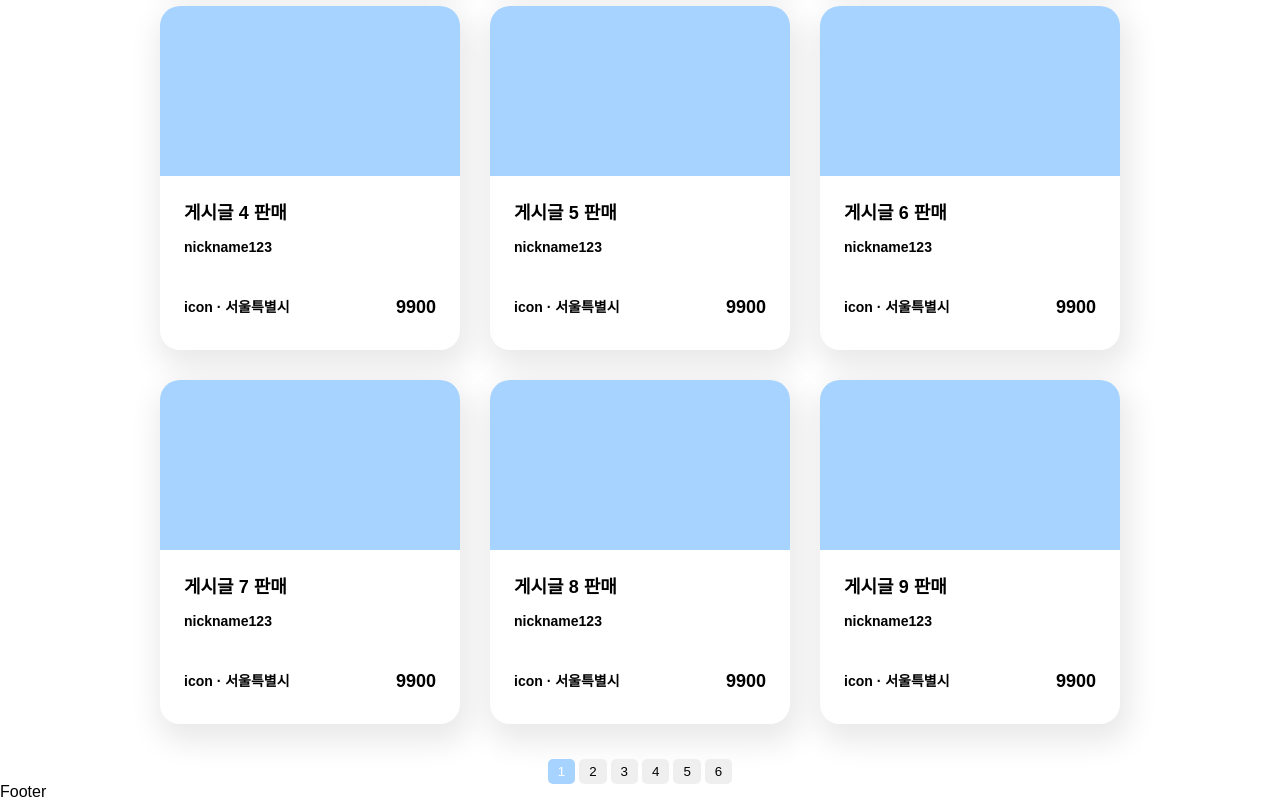
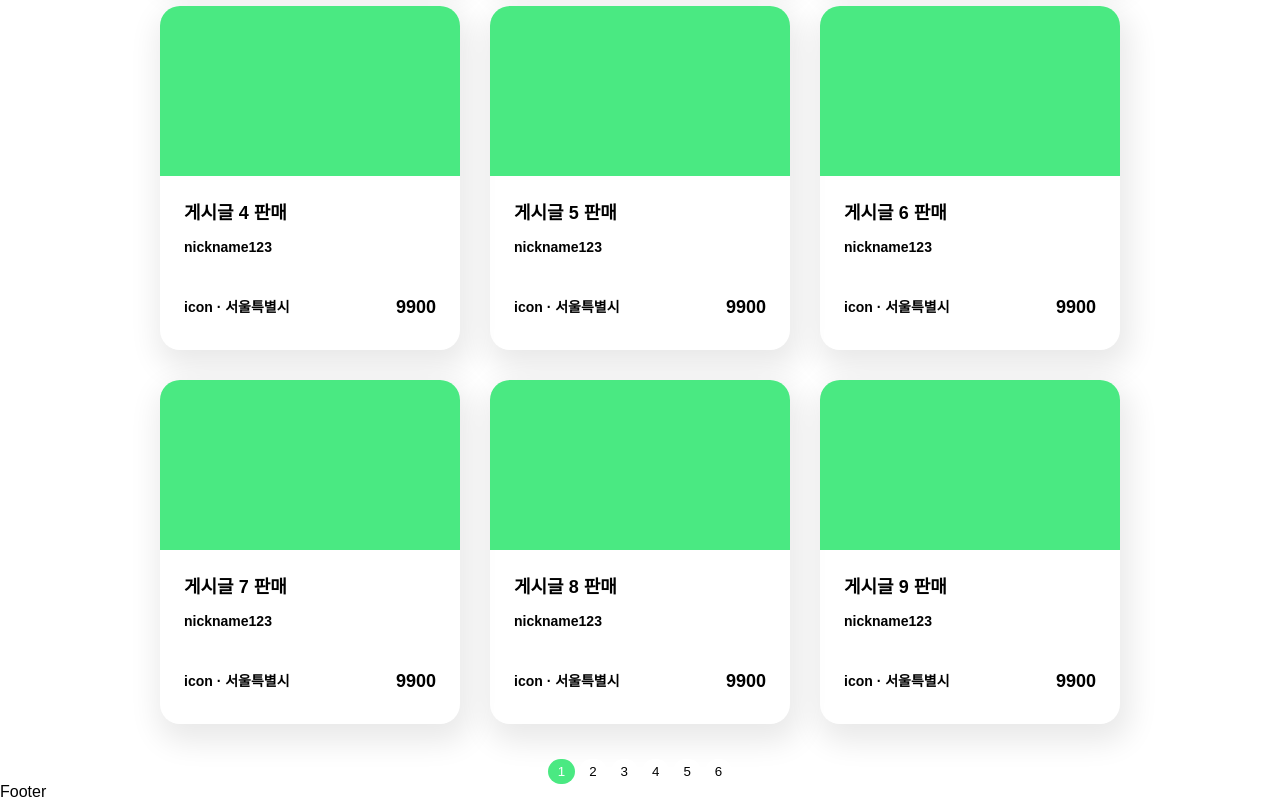
Before and after one commit to soolovepat/second-hand-frontend, a React (Create React App) app: page / in a window 1280 px wide. Shown: the part 956-1756 px from the top of the page. Built offline with nearby package versions, Linux system fonts and the light colour scheme; data requests are answered from the project's data file; the HTML template or start-up script is replaced by a standard one.

Commit message:
style: change color

```diff
--- a/src/components/common/Category.js
+++ b/src/components/common/Category.js
@@ -32,8 +32,14 @@ const CategoryBlock = styled.ul`
 
   margin-top: 100px;
 
-  .active {
-    background-color: #a6d3ff;
+  & li:hover {
+    background-color: #4ae982;
+    color: #ffffff;
+  }
+
+  & .active {
+    background-color: #4ae982;
+    color: #ffffff;
   }
 
   li {
--- a/src/components/common/List.js
+++ b/src/components/common/List.js
@@ -50,7 +50,7 @@ const ListBlock = styled.div`
     display: block;
     width: 100%;
     height: 170px;
-    background-color: #a6d3ff;
+    background-color: #4ae982;
   }
 
   strong {
--- a/src/components/common/Pagenation.js
+++ b/src/components/common/Pagenation.js
@@ -58,16 +58,17 @@ const PageNumber = styled.button`
   padding: 5px 10px;
   margin: 0 2px;
   border: none;
-  border-radius: 5px;
+  border-radius: 20px;
+  background-color: #fff;
   cursor: pointer;
 
   &:hover {
-    background-color: #a6d3ff;
-    color: #ffffff;
+    background-color: #4ae982;
+    color: #fff;
   }
 
   &.active {
-    background-color: #a6d3ff;
-    color: #ffffff;
+    background-color: #4ae982;
+    color: #fff;
   }
 `;
```
